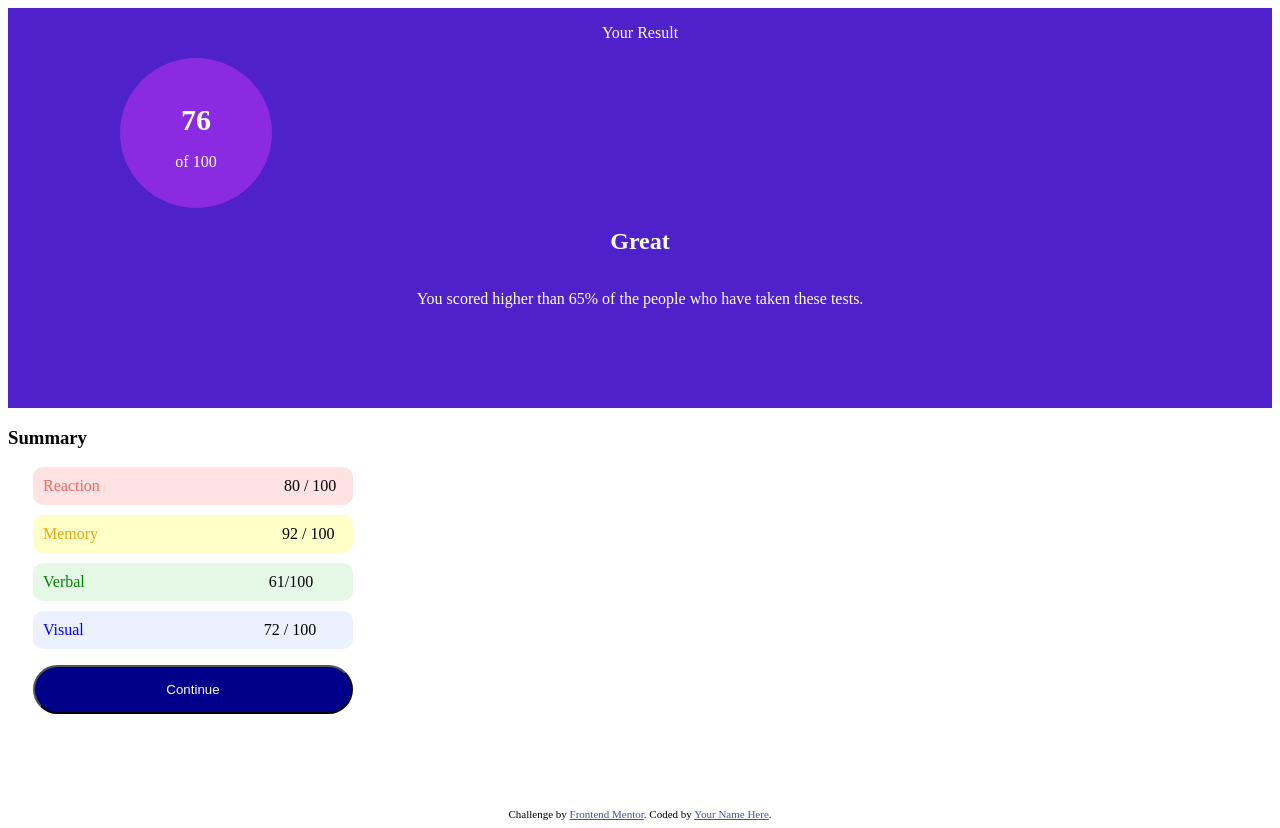
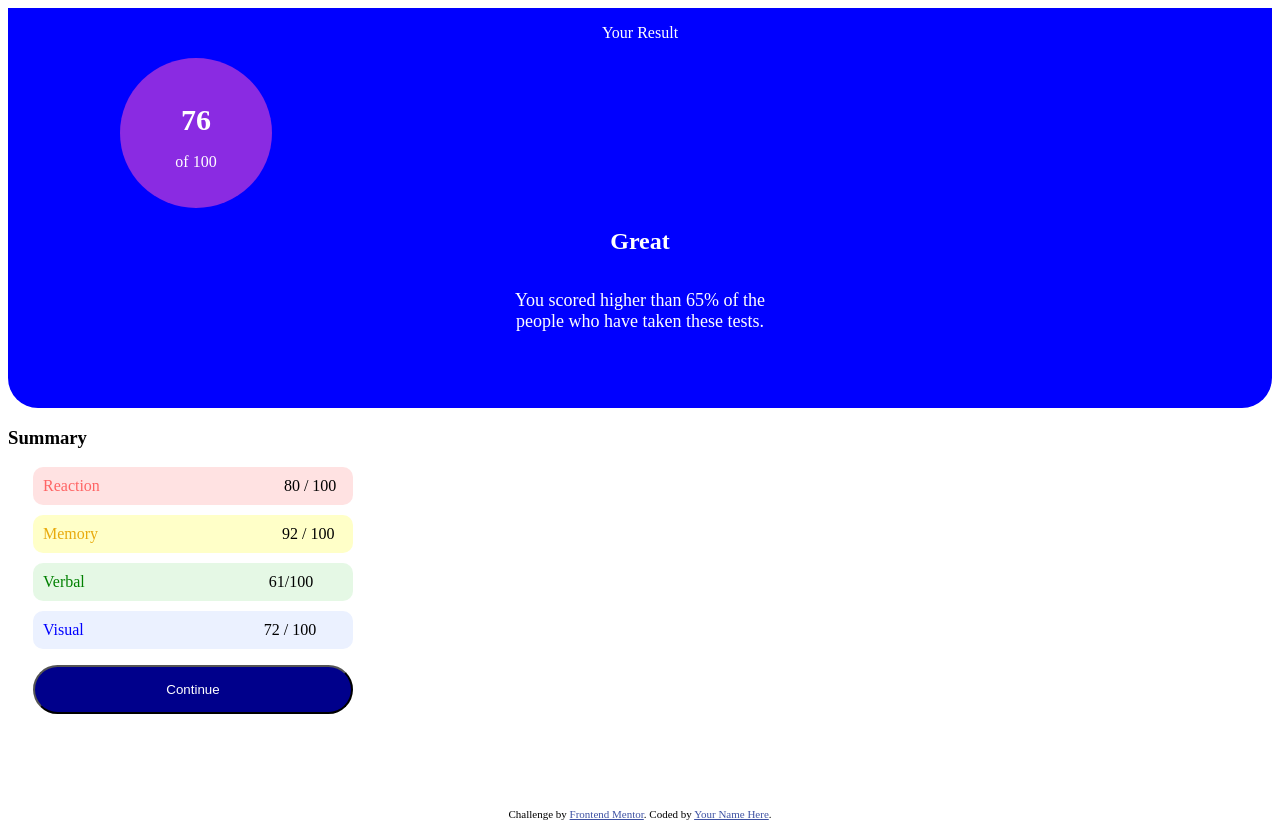
Before and after one commit to frandigon6alves/Front-End-Challenge, a plain HTML site: page index.html in a window 1280 px wide. Drawn offline with Linux system fonts and the light colour scheme.

Commit message:
some change on borders and p.

```diff
--- a/index.html
+++ b/index.html
@@ -39,7 +39,8 @@
         <div class="description">
           <h2>Great</h2>
           <p>
-            You scored higher than 65% of the people who have taken these tests.
+            You scored higher than 65% of the<br />
+            people who have taken these tests.
           </p>
         </div>
       </header>
--- a/summary.css
+++ b/summary.css
@@ -9,6 +9,11 @@
   --primary-blue: hsl(234, 85%, 45%);
   --secondary-violet: hsla(256, 72%, 46%, 1);
   --secondary-cobalt: hsl(234, 85%, 45%);
+  --liner-blue: hsl(241, 81%, 54%);
+  --liner-violet: hsl(252, 100%, 67%);
+}
+body {
+  border: 0;
 }
 
 .container {
@@ -19,9 +24,13 @@
 }
 
 header {
-  background-color: var(--secondary-violet);
+  background-color: blue;
+  background: linear-gradient(to top violet);
+
   color: white;
   height: 400px;
+  border-bottom-right-radius: 30px;
+  border-bottom-left-radius: 30px;
 }
 
 header p {
@@ -54,6 +63,7 @@ header p {
 .description p {
   padding-top: 15px;
   margin: 20px 15px 0px 15px;
+  font-size: 18px;
 }
 /*
  .summary{
```
